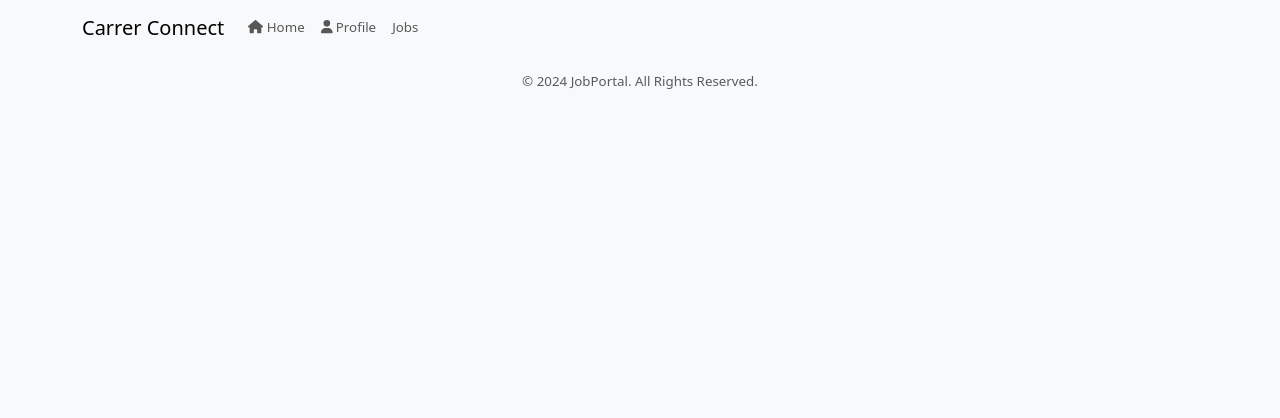
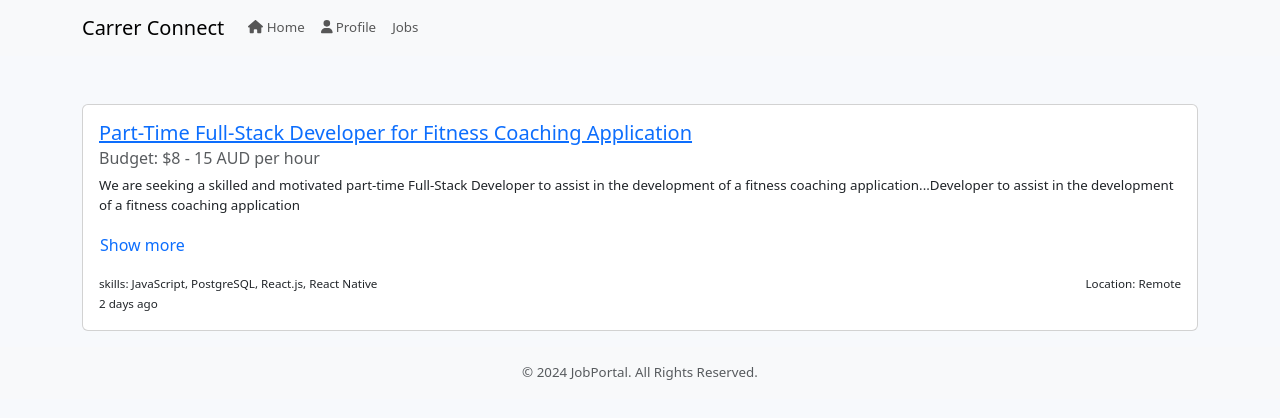
Before and after one commit to safasuli01/Career_Connect, a React (Create React App) app in the folder frontend/: page /projects in a window 1280 px wide. Shown: the top 418 px of the page. Built offline with nearby package versions, Linux system fonts and the light colour scheme; the HTML template or start-up script is replaced by a standard one.

Commit message:
add project list page

```diff
--- /dev/null
+++ b/frontend/src/pages/ProjectList/ProjectList.jsx
@@ -0,0 +1,56 @@
+import React from 'react';
+import { Container, Row, Col, Card, Button } from 'react-bootstrap';
+
+const projects = [
+  {
+    title: 'Part-Time Full-Stack Developer for Fitness Coaching Application',
+    description:
+      'We are seeking a skilled and motivated part-time Full-Stack Developer to assist in the development of a fitness coaching application...Developer to assist in the development of a fitness coaching application',
+    skills: 'JavaScript, PostgreSQL, React.js, React Native',
+    bids: 113,
+    budget: '$8 - 15 AUD per hour',
+    avgBid: '$14 AUD per hour',
+    datePosted: '2 days ago',
+    location: 'Remote'
+  },
+  // Add more projects here
+];
+
+const ProjectList = () => {
+  return (
+    <Container className="mt-5">
+      <Row>
+        {projects.map((project, index) => (
+          <Col md={12} key={index} className="mb-3">
+            <Card>
+              <Card.Body>
+                <Card.Title>
+                  <a href="#" className="text-primary">{project.title}</a>
+                </Card.Title>
+                <Card.Subtitle className="mb-2 text-muted">
+                  Budget: {project.budget}
+                </Card.Subtitle>
+                <Card.Text>{project.description}</Card.Text>
+                <Button variant="link" className="p-0 text-decoration-none">
+                  Show more
+                </Button>
+                <div className="d-flex justify-content-between mt-3">
+                  <div>
+                    <small>skills: {project.skills}</small>
+                    <br />
+                    <small>{project.datePosted}</small>
+                  </div>
+                  <div>
+                    <small>Location: {project.location}</small>
+                  </div>
+                </div>
+              </Card.Body>
+            </Card>
+          </Col>
+        ))}
+      </Row>
+    </Container>
+  );
+};
+
+export default ProjectList;
--- a/frontend/src/routes/AppRoute.js
+++ b/frontend/src/routes/AppRoute.js
@@ -4,13 +4,16 @@ import Login from '../pages/Login/Login';
 import Register from '../pages/Register/Register';
 import ClientForm from '../pages/Register/ClientForm';
 import CompanyForm from '../pages/Register/CompanyForm';
+import AppNavbar from '../components/Navbar.jsx';
+import Footer from '../components/Footer.jsx';
 import LandingPage from '../pages/LandingPage/LandingPage.jsx';
 import Profile from '../pages/Profile/Profile.jsx';
 import JobList from '../pages/JobList/JobList.jsx';
 import JobDetails from '../pages/JobDetails/JobDetails.jsx';
 import Company from '../pages/CompanyProfile/CompanyProfile.jsx';
-import AppNavbar from '../components/Navbar.jsx';
-import Footer from '../components/Footer.jsx';
+import ProjectList from '../pages/ProjectList/ProjectList.jsx';
+
+
 
 
 
@@ -31,6 +34,8 @@ function AppRoutes() {
             <Route path="/company" element={<Company />} />
             <Route path="/jobs" element={<JobList />} />
             <Route path="jobs/jobdetails" element={<JobDetails />} />
+            <Route path="/projects" element={<ProjectList />} />
+
           </Routes>
       <Footer />
 
```
Also changed, not shown: frontend/src/pages/ProjectList/ProjectList.css (added).
